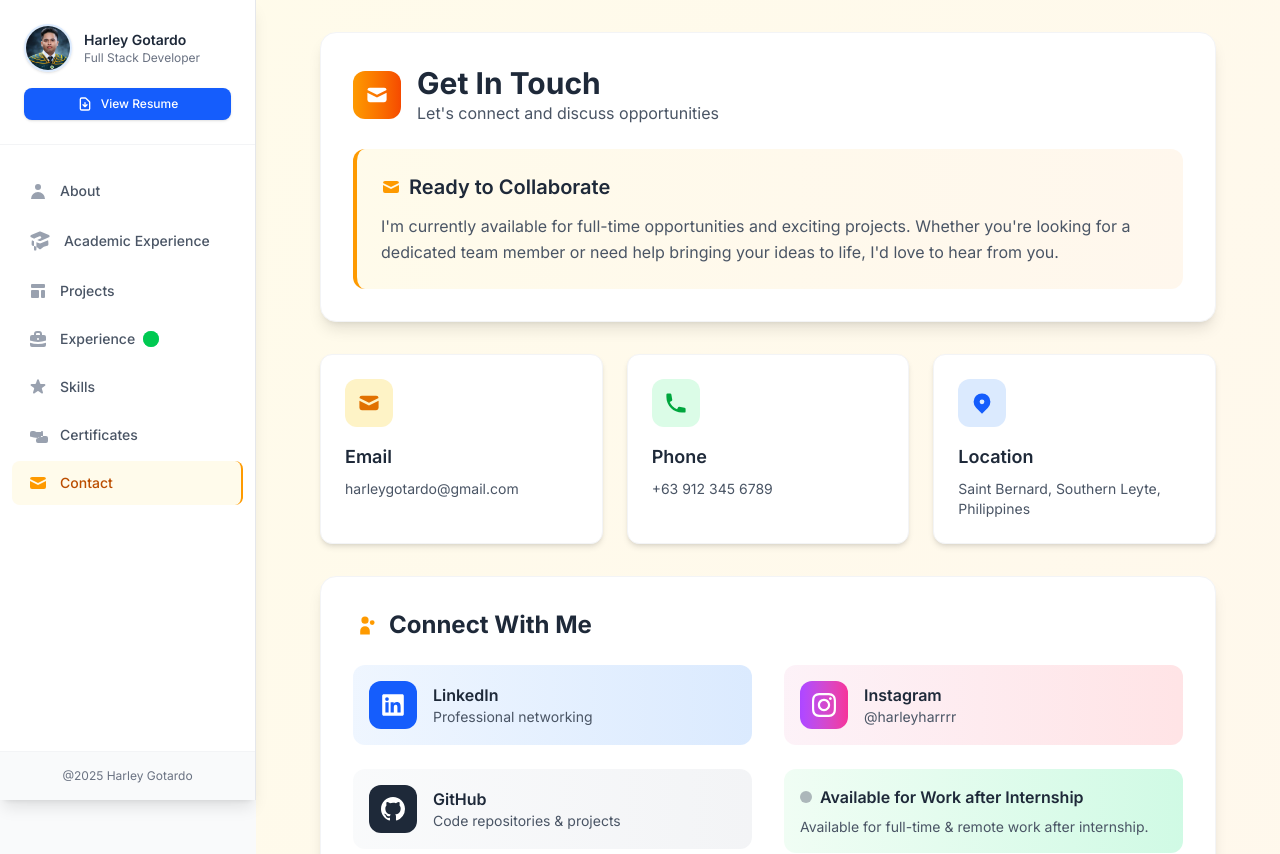
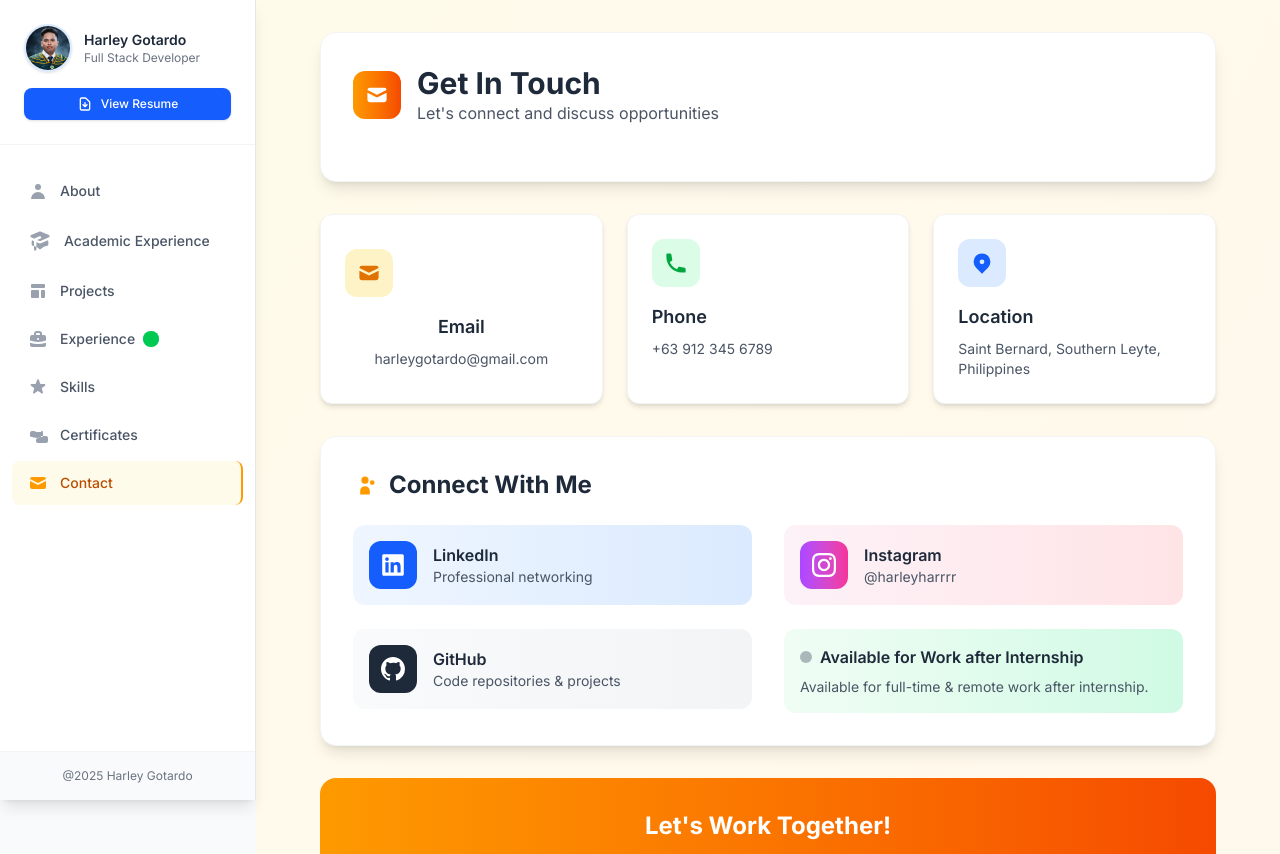
Before and after one commit to HarleyGotardo/my-vue-portfolio, a Vue app: page /contact in a window 1280 px wide. Shown: the top 854 px of the page. Built offline with nearby package versions, Linux system fonts and the light colour scheme; a web font is replaced by a local one.

Commit message:
Update Contact.vue

```diff
--- a/src/components/Contact.vue
+++ b/src/components/Contact.vue
@@ -16,7 +16,7 @@
           </div>
         </div>
 
-        <div class="bg-gradient-to-r from-amber-50 to-orange-50 rounded-xl p-6 border-l-4 border-amber-500">
+        <!-- <div class="bg-gradient-to-r from-amber-50 to-orange-50 rounded-xl p-6 border-l-4 border-amber-500">
           <h2 class="text-xl font-semibold text-gray-800 mb-3 flex items-center">
             <svg class="w-5 h-5 text-amber-500 mr-2" fill="currentColor" viewBox="0 0 20 20">
               <path d="M2.003 5.884L10 9.882l7.997-3.998A2 2 0 0016 4H4a2 2 0 00-1.997 1.884z"/>
@@ -28,22 +28,25 @@
             I'm currently available for full-time opportunities and exciting projects. Whether you're looking for
             a dedicated team member or need help bringing your ideas to life, I'd love to hear from you.
           </p>
-        </div>
+        </div> -->
       </div>
 
       <!-- Contact Information Cards -->
       <div class="grid md:grid-cols-2 lg:grid-cols-3 gap-6 mb-8">
         <!-- Email -->
-        <a href="mailto:harleygotardo@gmail.com" class="bg-white rounded-xl shadow-md p-6 border border-gray-100 hover:shadow-lg transition-all duration-300 group block">
+        <button
+          @click="scrollToSection"
+          class="bg-white rounded-xl shadow-md p-6 border border-gray-100 hover:shadow-lg transition-all duration-300 group block"
+        >
           <div class="w-12 h-12 bg-amber-100 rounded-xl flex items-center justify-center mb-4 group-hover:scale-110 transition-transform duration-200">
             <svg class="w-6 h-6 text-amber-600" fill="currentColor" viewBox="0 0 20 20">
-              <path d="M2.003 5.884L10 9.882l7.997-3.998A2 2 0 0016 4H4a2 2 0 00-1.997 1.884z"/>
-              <path d="M18 8.118l-8 4-8-4V14a2 2 0 002 2h12a2 2 0 002-2V8.118z"/>
+              <path d="M2.003 5.884L10 9.882l7.997-3.998A2 2 0 0016 4H4a2 2 0 00-1.997 1.884z" />
+              <path d="M18 8.118l-8 4-8-4V14a2 2 0 002 2h12a2 2 0 002-2V8.118z" />
             </svg>
           </div>
           <h3 class="text-lg font-semibold text-gray-800 mb-2">Email</h3>
           <p class="text-gray-600 text-sm">harleygotardo@gmail.com</p>
-        </a>
+        </button>
 
         <!-- Phone -->
         <a href="tel:+639123456789" class="bg-white rounded-xl shadow-md p-6 border border-gray-100 hover:shadow-lg transition-all duration-300 group block">
@@ -147,7 +150,7 @@
       </div>
 
       <!-- Contact Form Section -->
-      <div class="mt-7 bg-white/80 backdrop-blur-sm rounded-3xl shadow-2xl p-10 mb-8 border border-white/20 flex flex-col items-center relative overflow-hidden">
+      <div id="contact-section" class="mt-7 bg-white/80 backdrop-blur-sm rounded-3xl shadow-2xl p-10 mb-8 border border-white/20 flex flex-col items-center relative overflow-hidden">
         <!-- Decorative gradient overlay -->
         <div class="absolute inset-0 bg-gradient-to-br from-blue-50/30 via-transparent to-purple-50/30 pointer-events-none"></div>
 
@@ -263,6 +266,13 @@
         }, 4000);
       }
     };
+
+    const scrollToSection = () => {
+      const section = document.querySelector("#contact-section");
+      if (section) {
+        section.scrollIntoView({ behavior: "smooth" });
+      }
+    };
     </script>
 
 <script>
```
